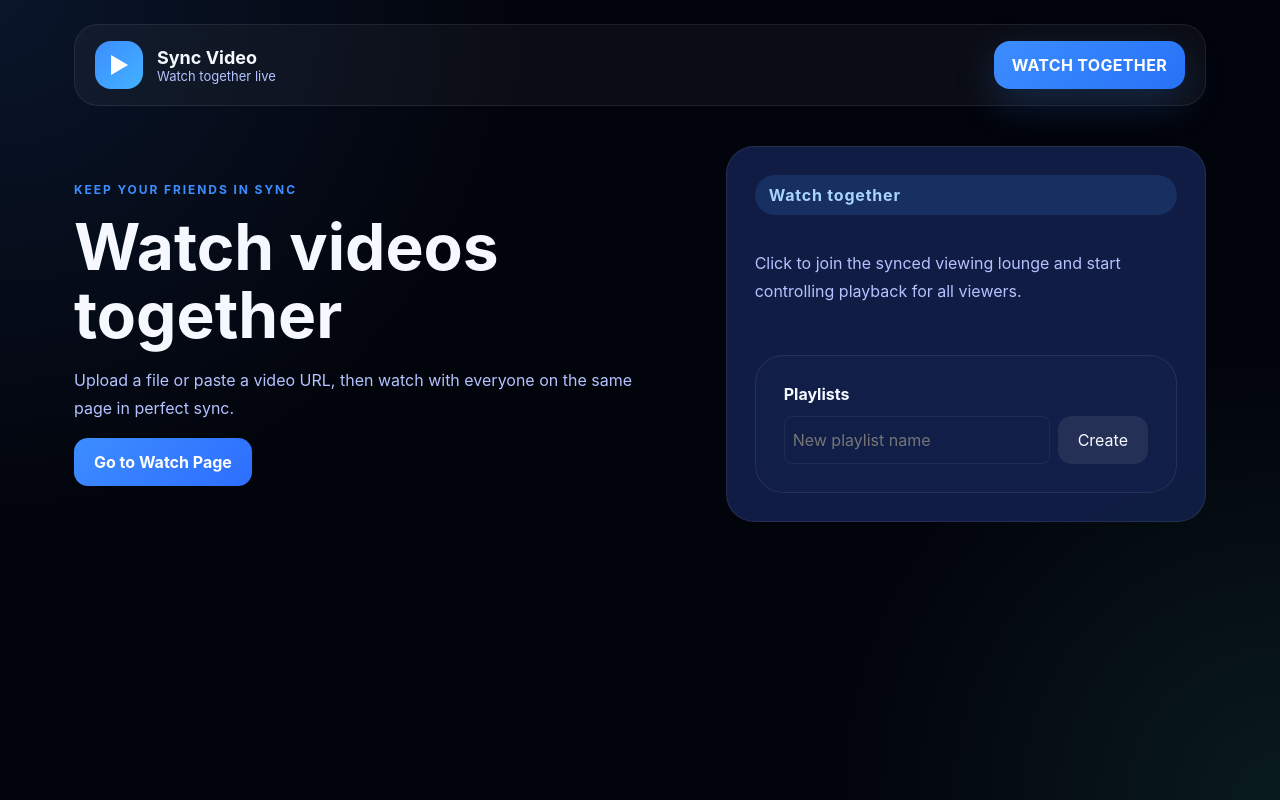
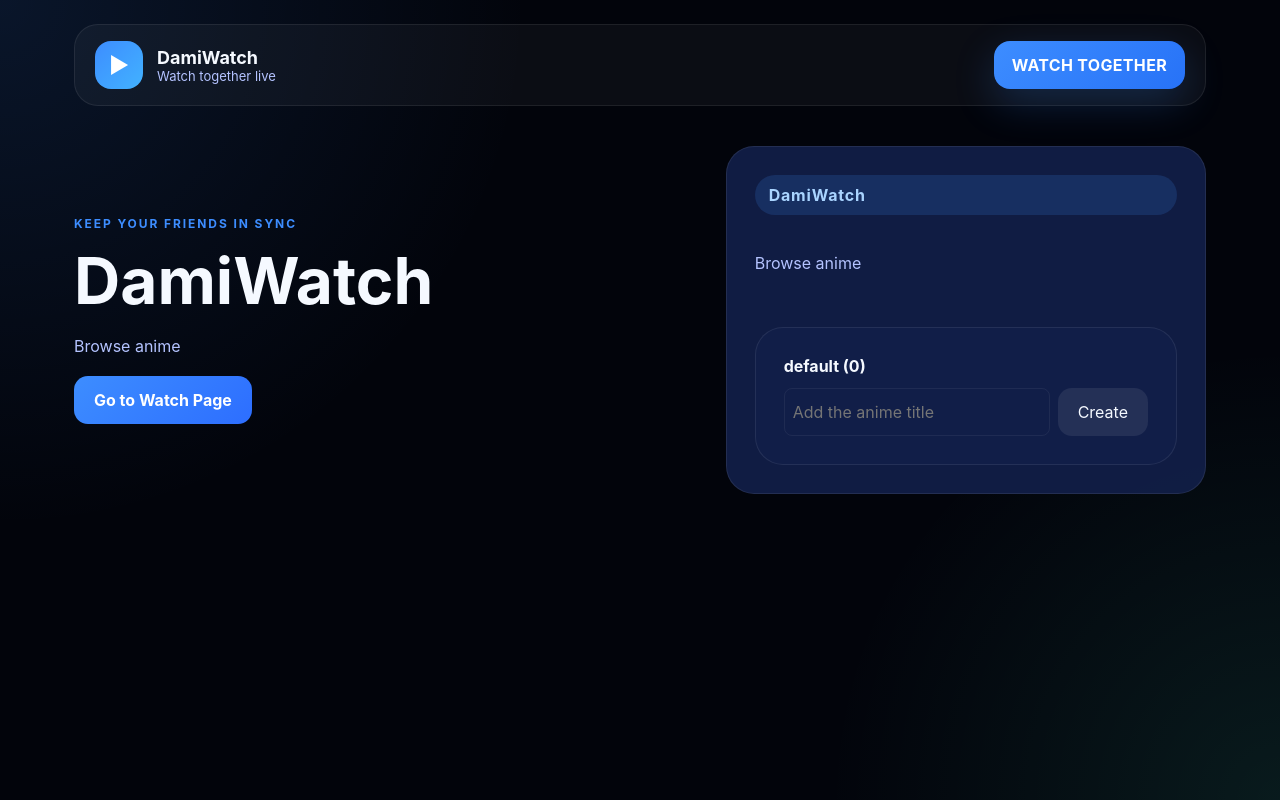
Before and after one commit to omasthuis-rgb/sync, a website: page public/index.html in a window 1280 px wide. Drawn offline with nearby package versions, Linux system fonts and the light colour scheme; no server answers.

Commit message:
Update DamiWatch UI and dynamic playlist count

```diff
--- a/public/client.js
+++ b/public/client.js
@@ -326,6 +326,10 @@ fetch('/playlists').then(r => r.json()).then(pls => {
 });
 
 function renderPlaylistsHome() {
+  const playlistCardTitle = document.getElementById('playlist-card-title');
+  if (playlistCardTitle) {
+    playlistCardTitle.textContent = `${selectedPlaylist || 'default'} (${currentPlaylist.length})`;
+  }
   if (!playlistsHomeEl) return;
   playlistsHomeEl.innerHTML = '';
   // update playlist select
--- a/public/index.html
+++ b/public/index.html
@@ -3,7 +3,7 @@
 <head>
   <meta charset="utf-8" />
   <meta name="viewport" content="width=device-width,initial-scale=1" />
-  <title>Watch Together</title>
+  <title>DamiWatch</title>
   <link rel="stylesheet" href="/style.css" />
 </head>
 <body>
@@ -12,7 +12,7 @@
       <div class="brand">
         <span class="brand-icon">▶</span>
         <div>
-          <div class="brand-title">Sync Video</div>
+          <div class="brand-title">DamiWatch</div>
           <div class="brand-subtitle">Watch together live</div>
         </div>
       </div>
@@ -24,18 +24,18 @@
         <div class="hero-grid">
           <div class="hero-copy">
             <div class="eyebrow">Keep your friends in sync</div>
-            <h1>Watch videos together</h1>
-            <p>Upload a file or paste a video URL, then watch with everyone on the same page in perfect sync.</p>
+            <h1>DamiWatch</h1>
+            <p>Browse anime</p>
             <button id="goWatchBtn" class="primary-btn">Go to Watch Page</button>
           </div>
           <div class="hero-card">
-            <div class="hero-card-label">Watch together</div>
-            <p>Click to join the synced viewing lounge and start controlling playback for all viewers.</p>
+            <div class="hero-card-label">DamiWatch</div>
+            <p>Browse anime</p>
             <div class="card" style="margin-top:16px;">
-              <div class="card-title">Playlists</div>
+              <div id="playlist-card-title" class="card-title">default (0)</div>
               <div id="playlists-home"></div>
               <div style="display:flex;gap:8px;margin-top:12px;">
-                <input id="newPlaylistName" type="text" placeholder="New playlist name" style="flex:1;padding:8px;border-radius:8px;border:1px solid rgba(255,255,255,0.06);background:transparent;color:var(--text);" />
+                <input id="newPlaylistName" type="text" placeholder="Add the anime title" style="flex:1;padding:8px;border-radius:8px;border:1px solid rgba(255,255,255,0.06);background:transparent;color:var(--text);" />
                 <button id="createPlaylistBtn" class="secondary-btn">Create</button>
               </div>
             </div>
--- a/public/style.css
+++ b/public/style.css
@@ -11,9 +11,15 @@
 }
 
 * { box-sizing: border-box; }
+html {
+  min-height: 100%;
+}
+
 body {
   margin: 0;
   min-height: 100vh;
+  overflow-x: hidden;
+  overflow-y: auto;
   background: radial-gradient(circle at top left, rgba(61, 141, 255, 0.13), transparent 35%),
               radial-gradient(circle at bottom right, rgba(77, 255, 210, 0.09), transparent 30%),
               var(--bg);
```
